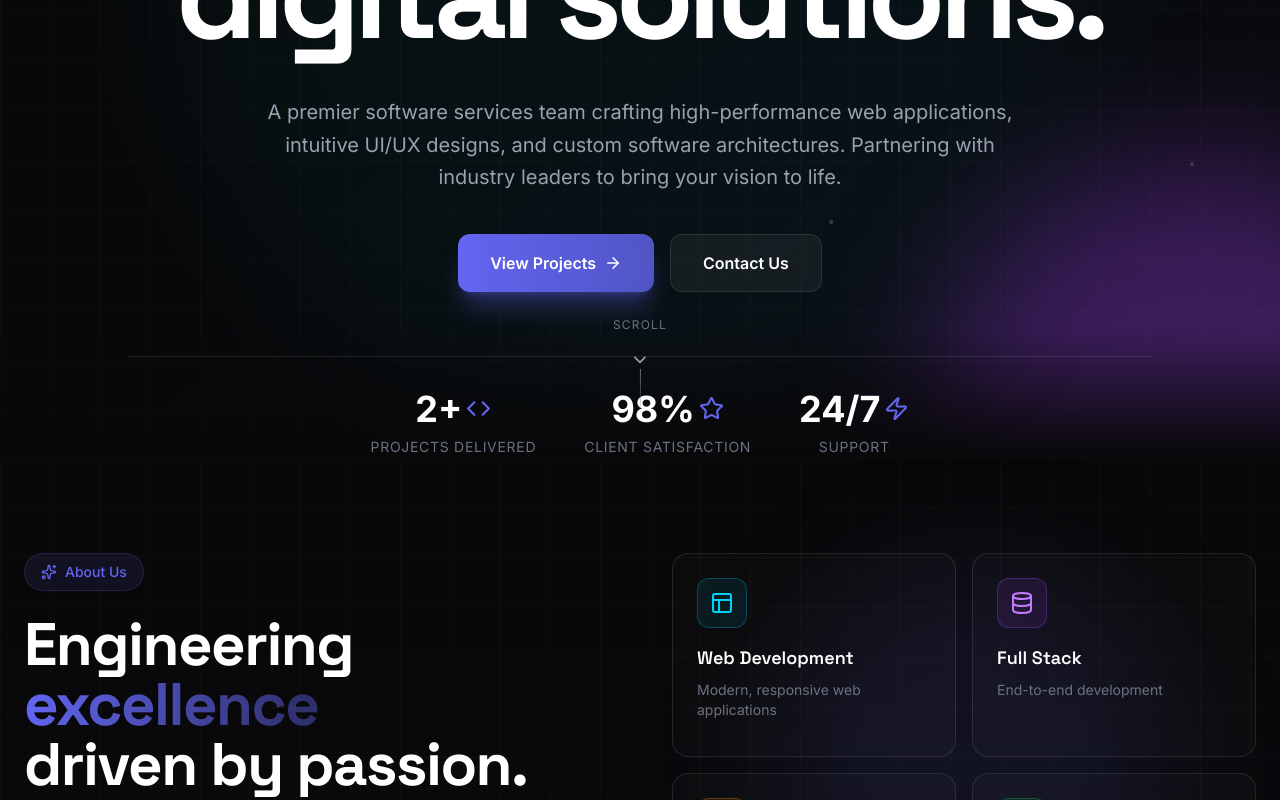
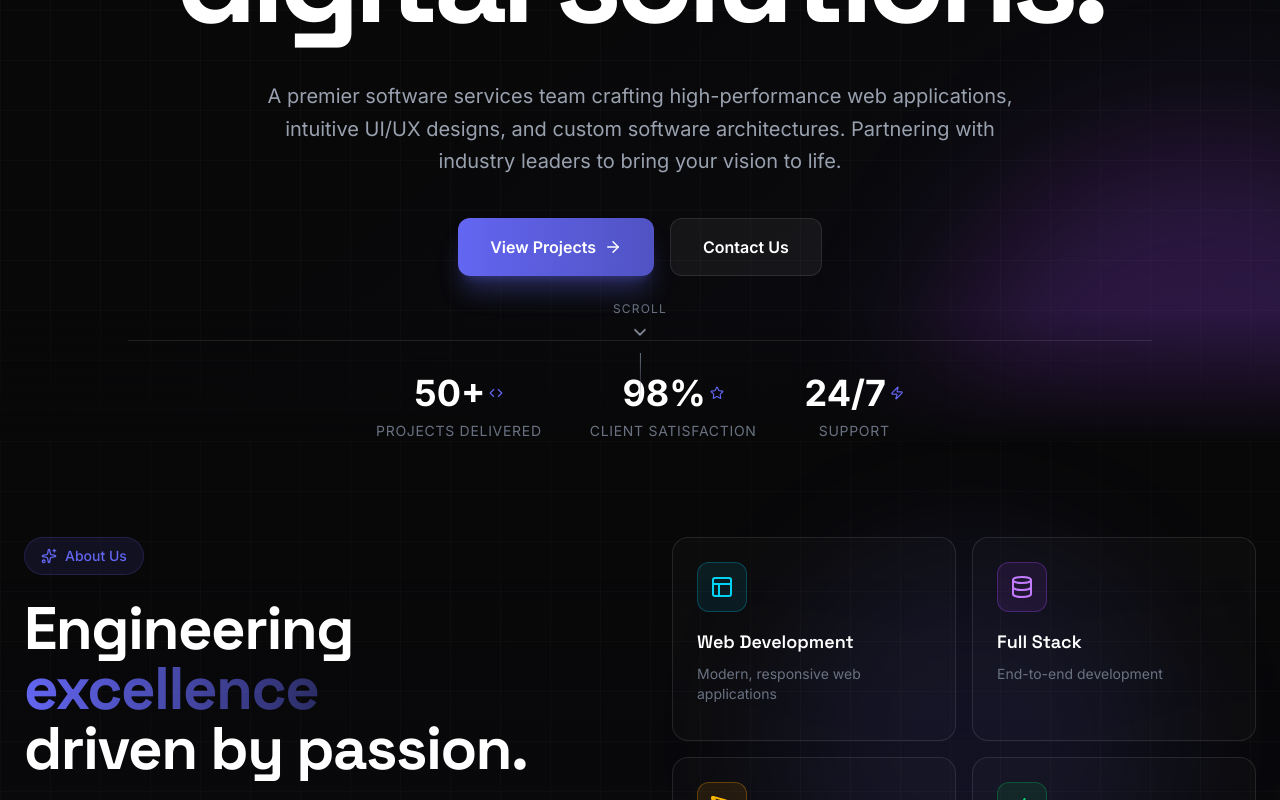
Before and after one commit to code-guru2004/PixelNex-, a React (Vite) app: page / in a window 1280 px wide. Shown: the part 540-1340 px from the top of the page. Built offline with nearby package versions, Linux system fonts and the light colour scheme.

Commit message:
UI optimization

```diff
--- a/package.json
+++ b/package.json
@@ -16,6 +16,7 @@
     "@vitejs/plugin-react": "^5.0.4",
     "dotenv": "^17.2.3",
     "express": "^4.21.2",
+    "locomotive-scroll": "^5.0.1",
     "lucide-react": "^0.546.0",
     "motion": "^12.23.24",
     "next-seo": "^7.2.0",
--- a/src/App.jsx
+++ b/src/App.jsx
@@ -13,17 +13,16 @@ import Projects from './components/Projects';
 import TechStack from './components/TechStack';
 import Contact from './components/Contact';
 import Footer from './components/Footer';
+import SmoothScroll from './components/SmoothScroll';
 import SEO from './components/SEO';
 import Schema from './components/Schema';
 
 export default function App() {
-  // Track page views for analytics (optional)
   useEffect(() => {
-    // Google Analytics or other analytics initialization
-    if (typeof window !== 'undefined' && window.gtag) {
-      window.gtag('config', 'YOUR-GA4-ID', {
-        page_path: window.location.pathname,
-      });
+    // Add meta viewport for better performance
+    const viewport = document.querySelector('meta[name="viewport"]');
+    if (viewport) {
+      viewport.setAttribute('content', 'width=device-width, initial-scale=1.0, viewport-fit=cover');
     }
   }, []);
 
@@ -31,8 +30,8 @@ export default function App() {
     <HelmetProvider>
       <SEO />
       <Schema />
+      <SmoothScroll>
         <div className="min-h-screen bg-background text-white selection:bg-primary/30 selection:text-white">
-        {/* Skip to content link for accessibility */}
           <a
             href="#main-content"
             className="sr-only focus:not-sr-only focus:absolute focus:top-4 focus:left-4 focus:z-50 focus:px-4 focus:py-2 focus:bg-primary focus:text-white focus:rounded-md"
@@ -53,6 +52,7 @@ export default function App() {
 
           <Footer />
         </div>
+      </SmoothScroll>
     </HelmetProvider>
   );
 }
--- a/src/components/Hero.jsx
+++ b/src/components/Hero.jsx
@@ -1,5 +1,5 @@
 import { motion, useScroll, useTransform } from 'motion/react';
-import { ArrowRight, Sparkles, ChevronDown, Play, Star, Code, Zap } from 'lucide-react';
+import { ArrowRight, Sparkles, ChevronDown, Star, Code, Zap } from 'lucide-react';
 import { useRef } from 'react';
 
 export default function Hero() {
@@ -10,103 +10,37 @@ export default function Hero() {
     offset: ["start start", "end start"]
   });
 
-  const backgroundY = useTransform(scrollYProgress, [0, 1], ["0%", "50%"]);
+  const backgroundY = useTransform(scrollYProgress, [0, 1], ["0%", "30%"]);
   const opacity = useTransform(scrollYProgress, [0, 0.5], [1, 0]);
-  const scale = useTransform(scrollYProgress, [0, 0.5], [1, 0.95]);
 
   const stats = [
-    { value: '2+', label: 'Projects Delivered', icon: <Code size={25} /> },
-    { value: '98%', label: 'Client Satisfaction', icon: <Star size={25} /> },
-    { value: '24/7', label: 'Support', icon: <Zap size={25} /> }
+    { value: '50+', label: 'Projects Delivered', icon: <Code size={14} /> },
+    { value: '98%', label: 'Client Satisfaction', icon: <Star size={14} /> },
+    { value: '24/7', label: 'Support', icon: <Zap size={14} /> }
   ];
 
   return (
     <section
       ref={sectionRef}
-      className="relative min-h-screen flex items-center justify-center overflow-hidden pt-28"
+      className="relative min-h-screen flex items-center justify-center overflow-hidden pt-24"
     >
-      {/* Animated Background */}
+      {/* Simplified Background */}
       <motion.div
         className="absolute inset-0 bg-gradient-to-br from-background via-background to-primary/5"
         style={{ y: backgroundY }}
       />
 
-      {/* Grid Pattern */}
+      {/* Static Grid Pattern (no animation for performance) */}
       <div className="absolute inset-0 bg-[linear-gradient(rgba(255,255,255,0.02)_1px,transparent_1px),linear-gradient(90deg,rgba(255,255,255,0.02)_1px,transparent_1px)] bg-[size:50px_50px] pointer-events-none" />
 
-      {/* Animated Blobs */}
-      <motion.div
-        className="absolute top-[-200px] left-[-200px] w-[600px] h-[600px] bg-primary/30 rounded-full blur-3xl pointer-events-none"
-        animate={{
-          x: [0, 100, 0],
-          y: [0, -50, 0],
-          scale: [1, 1.1, 1],
-        }}
-        transition={{
-          duration: 20,
-          repeat: Infinity,
-          ease: "linear"
-        }}
-      />
-
-      <motion.div
-        className="absolute bottom-[-200px] right-[-200px] w-[500px] h-[500px] bg-purple-500/30 rounded-full blur-3xl pointer-events-none"
-        animate={{
-          x: [0, -80, 0],
-          y: [0, 50, 0],
-          scale: [1, 1.2, 1],
-        }}
-        transition={{
-          duration: 25,
-          repeat: Infinity,
-          ease: "linear",
-          delay: 2
-        }}
-      />
-
-      <motion.div
-        className="absolute top-1/2 left-1/2 -translate-x-1/2 -translate-y-1/2 w-[800px] h-[800px] bg-cyan-500/10 rounded-full blur-3xl pointer-events-none"
-        animate={{
-          scale: [1, 1.2, 1],
-          opacity: [0.3, 0.5, 0.3],
-        }}
-        transition={{
-          duration: 15,
-          repeat: Infinity,
-          ease: "linear"
-        }}
-      />
-
-      {/* Floating Particles */}
-      {[...Array(20)].map((_, i) => (
-        <motion.div
-          key={i}
-          className="absolute w-1 h-1 bg-white/20 rounded-full"
-          initial={{
-            x: Math.random() * window.innerWidth,
-            y: Math.random() * window.innerHeight,
-          }}
-          animate={{
-            y: [null, -100, -200],
-            opacity: [0, 1, 0],
-          }}
-          transition={{
-            duration: Math.random() * 5 + 3,
-            repeat: Infinity,
-            delay: Math.random() * 5,
-            ease: "linear"
-          }}
-          style={{
-            left: `${Math.random() * 100}%`,
-            top: `${Math.random() * 100}%`,
-          }}
-        />
-      ))}
+      {/* Simplified Animated Blobs - using CSS animations instead of motion */}
+      <div className="absolute top-[-200px] left-[-200px] w-[600px] h-[600px] bg-primary/20 rounded-full blur-3xl pointer-events-none animate-float-slow" />
+      <div className="absolute bottom-[-200px] right-[-200px] w-[500px] h-[500px] bg-purple-500/20 rounded-full blur-3xl pointer-events-none animate-float-slower" />
 
       <div className="max-w-7xl mx-auto px-6 relative z-10 w-full">
         <motion.div
           className="max-w-5xl mx-auto text-center"
-          style={{ opacity, scale }}
+          style={{ opacity }}
         >
           {/* Badge */}
           <motion.div
@@ -115,7 +49,7 @@ export default function Hero() {
             transition={{ duration: 0.5 }}
             className="inline-flex items-center gap-2 px-4 py-2 rounded-full bg-primary/10 border border-primary/20 mb-8 backdrop-blur-sm"
           >
-            <Sparkles size={16} className="text-primary animate-bounce" />
+            <Sparkles size={16} className="text-primary" />
             <span className="text-sm font-medium text-primary">PixelNex Software Solutions</span>
           </motion.div>
 
@@ -124,7 +58,7 @@ export default function Hero() {
             className="text-5xl sm:text-7xl md:text-8xl lg:text-9xl font-bold leading-[1.1] tracking-tighter mb-8"
             initial={{ opacity: 0, y: 30 }}
             animate={{ opacity: 1, y: 0 }}
-            transition={{ duration: 0.8, delay: 0.1, ease: "easeOut" }}
+            transition={{ duration: 0.6, delay: 0.1, ease: "easeOut" }}
           >
             We build{' '}
             <br className="hidden sm:block" />
@@ -139,7 +73,7 @@ export default function Hero() {
           <motion.p
             initial={{ opacity: 0, y: 30 }}
             animate={{ opacity: 1, y: 0 }}
-            transition={{ duration: 0.8, delay: 0.2, ease: "easeOut" }}
+            transition={{ duration: 0.6, delay: 0.2, ease: "easeOut" }}
             className="text-gray-400 text-lg md:text-xl max-w-3xl mx-auto mb-10 leading-relaxed"
           >
             A premier software services team crafting high-performance web applications,
@@ -151,35 +85,25 @@ export default function Hero() {
           <motion.div
             initial={{ opacity: 0, y: 30 }}
             animate={{ opacity: 1, y: 0 }}
-            transition={{ duration: 0.8, delay: 0.3, ease: "easeOut" }}
+            transition={{ duration: 0.6, delay: 0.3, ease: "easeOut" }}
             className="flex flex-col sm:flex-row gap-4 justify-center mb-16"
           >
-            <motion.a
+            <a
               href="#projects"
-              className="group relative inline-flex items-center justify-center gap-2 bg-gradient-to-r from-primary to-primary/80 hover:from-primary/90 hover:to-primary/70 text-white px-8 py-4 rounded-xl font-semibold shadow-xl shadow-primary/30 transition-all duration-300 overflow-hidden"
-              whileHover={{ scale: 1.05 }}
-              whileTap={{ scale: 0.95 }}
+              className="group relative inline-flex items-center justify-center gap-2 bg-gradient-to-r from-primary to-primary/80 hover:from-primary/90 hover:to-primary/70 text-white px-8 py-4 rounded-xl font-semibold shadow-xl shadow-primary/30 transition-all duration-300 transform hover:scale-105"
             >
               <span className="relative z-10 flex items-center gap-2">
                 View Projects
                 <ArrowRight size={18} className="group-hover:translate-x-1 transition-transform" />
               </span>
-              <motion.div
-                className="absolute inset-0 bg-gradient-to-r from-primary/0 via-white/20 to-primary/0"
-                initial={{ x: '-100%' }}
-                whileHover={{ x: '100%' }}
-                transition={{ duration: 0.5 }}
-              />
-            </motion.a>
+            </a>
 
-            <motion.a
+            <a
               href="#contact"
-              className="inline-flex items-center justify-center gap-2 px-8 py-4 bg-white/5 border border-white/10 text-white rounded-xl font-semibold hover:border-primary/50 hover:bg-white/10 transition-all duration-300"
-              whileHover={{ scale: 1.05, x: 5 }}
-              whileTap={{ scale: 0.95 }}
+              className="inline-flex items-center justify-center gap-2 px-8 py-4 bg-white/5 border border-white/10 text-white rounded-xl font-semibold hover:border-primary/50 hover:bg-white/10 transition-all duration-300 transform hover:scale-105 hover:translate-x-1"
             >
               Contact Us
-            </motion.a>
+            </a>
           </motion.div>
 
           {/* Stats Section */}
@@ -187,15 +111,12 @@ export default function Hero() {
             className="flex flex-wrap justify-center gap-8 md:gap-12 pt-8 border-t border-white/10"
             initial={{ opacity: 0, y: 20 }}
             animate={{ opacity: 1, y: 0 }}
-            transition={{ duration: 0.6, delay: 0.5 }}
+            transition={{ duration: 0.5, delay: 0.4 }}
           >
             {stats.map((stat, index) => (
-              <motion.div
+              <div
                 key={stat.label}
                 className="text-center"
-                initial={{ opacity: 0, scale: 0 }}
-                animate={{ opacity: 1, scale: 1 }}
-                transition={{ delay: 0.6 + index * 0.1, type: "spring" }}
               >
                 <div className="flex items-center justify-center gap-1 text-3xl md:text-4xl font-bold text-white mb-2">
                   <span>{stat.value}</span>
@@ -204,7 +125,7 @@ export default function Hero() {
                   </div>
                 </div>
                 <div className="text-xs md:text-sm text-gray-500 uppercase tracking-wider">{stat.label}</div>
-              </motion.div>
+              </div>
             ))}
           </motion.div>
         </motion.div>
@@ -214,16 +135,13 @@ export default function Hero() {
       <motion.div
         initial={{ opacity: 0 }}
         animate={{ opacity: 1 }}
-        transition={{ delay: 1.5, duration: 1 }}
+        transition={{ delay: 1, duration: 0.5 }}
         className="absolute bottom-10 left-1/2 -translate-x-1/2 flex flex-col items-center gap-2 z-20"
       >
         <span className="text-xs text-gray-500 uppercase tracking-widest">Scroll</span>
-        <motion.div
-          animate={{ y: [0, 10, 0] }}
-          transition={{ duration: 1.5, repeat: Infinity, ease: "easeInOut" }}
-        >
+        <div className="animate-bounce">
           <ChevronDown size={20} className="text-gray-400" />
-        </motion.div>
+        </div>
         <div className="w-[1px] h-12 bg-gradient-to-b from-gray-500 to-transparent"></div>
       </motion.div>
 
--- /dev/null
+++ b/src/components/SmoothScroll.jsx
@@ -0,0 +1,54 @@
+import { useEffect, useRef } from 'react';
+import LocomotiveScroll from 'locomotive-scroll';
+import 'locomotive-scroll/dist/locomotive-scroll.css';
+
+export default function SmoothScroll({ children }) {
+  const scrollRef = useRef(null);
+
+  useEffect(() => {
+    let scroll;
+
+    const initScroll = () => {
+      if (scrollRef.current) {
+        scroll = new LocomotiveScroll({
+          el: scrollRef.current,
+          smooth: true,
+          smoothMobile: true,
+          resetNativeScroll: true,
+          multiplier: 0.8, // Reduce speed for smoother feel
+          smartphone: {
+            smooth: true,
+          },
+          tablet: {
+            smooth: true,
+          },
+        });
+
+        // Update scroll on window resize
+        window.addEventListener('resize', () => {
+          scroll.update();
+        });
+
+        // Clean up
+        return () => {
+          if (scroll) scroll.destroy();
+        };
+      }
+    };
+
+    // Small delay to ensure DOM is ready
+    const timeout = setTimeout(initScroll, 100);
+
+    return () => {
+      clearTimeout(timeout);
+      if (scroll) scroll.destroy();
+      window.removeEventListener('resize', () => {});
+    };
+  }, []);
+
+  return (
+    <div ref={scrollRef} data-scroll-container>
+      {children}
+    </div>
+  );
+}
--- a/src/index.css
+++ b/src/index.css
@@ -65,3 +65,83 @@ h1, h2, h3, h4, h5, h6 {
   50% { transform: translateY(-20px) scale(1.05); }
   100% { transform: translateY(0px) scale(1); }
 }
+
+@keyframes float-slow {
+  0%, 100% {
+    transform: translate(0, 0) scale(1);
+  }
+  50% {
+    transform: translate(50px, -30px) scale(1.1);
+  }
+}
+
+@keyframes float-slower {
+  0%, 100% {
+    transform: translate(0, 0) scale(1);
+  }
+  50% {
+    transform: translate(-40px, 30px) scale(1.15);
+  }
+}
+
+@keyframes bounce {
+  0%, 100% {
+    transform: translateY(0);
+  }
+  50% {
+    transform: translateY(10px);
+  }
+}
+
+.animate-float-slow {
+  animation: float-slow 20s ease-in-out infinite;
+}
+
+.animate-float-slower {
+  animation: float-slower 25s ease-in-out infinite;
+}
+
+.animate-bounce {
+  animation: bounce 1.5s ease-in-out infinite;
+}
+
+/* Optimize animations for performance */
+* {
+  -webkit-font-smoothing: antialiased;
+  -moz-osx-font-smoothing: grayscale;
+}
+
+/* Reduce motion for users who prefer it */
+@media (prefers-reduced-motion: reduce) {
+  *,
+  *::before,
+  *::after {
+    animation-duration: 0.01ms !important;
+    animation-iteration-count: 1 !important;
+    transition-duration: 0.01ms !important;
+    scroll-behavior: auto !important;
+  }
+}
+
+/* Smooth scrolling for anchor links */
+html {
+  scroll-behavior: smooth;
+}
+
+/* Optimize will-change for better performance */
+.will-change-transform {
+  will-change: transform;
+}
+
+/* In your global CSS */
+@media (prefers-reduced-motion: no-preference) {
+  .smooth-scroll {
+    scroll-behavior: smooth;
+  }
+}
+
+/* Optimize composite layers */
+.optimize-layer {
+  transform: translateZ(0);
+  backface-visibility: hidden;
+}
```
Also changed, not shown: 1 other file (tests, documents, lock files or other folders). Lines whose indentation alone changed are shown as unchanged.
